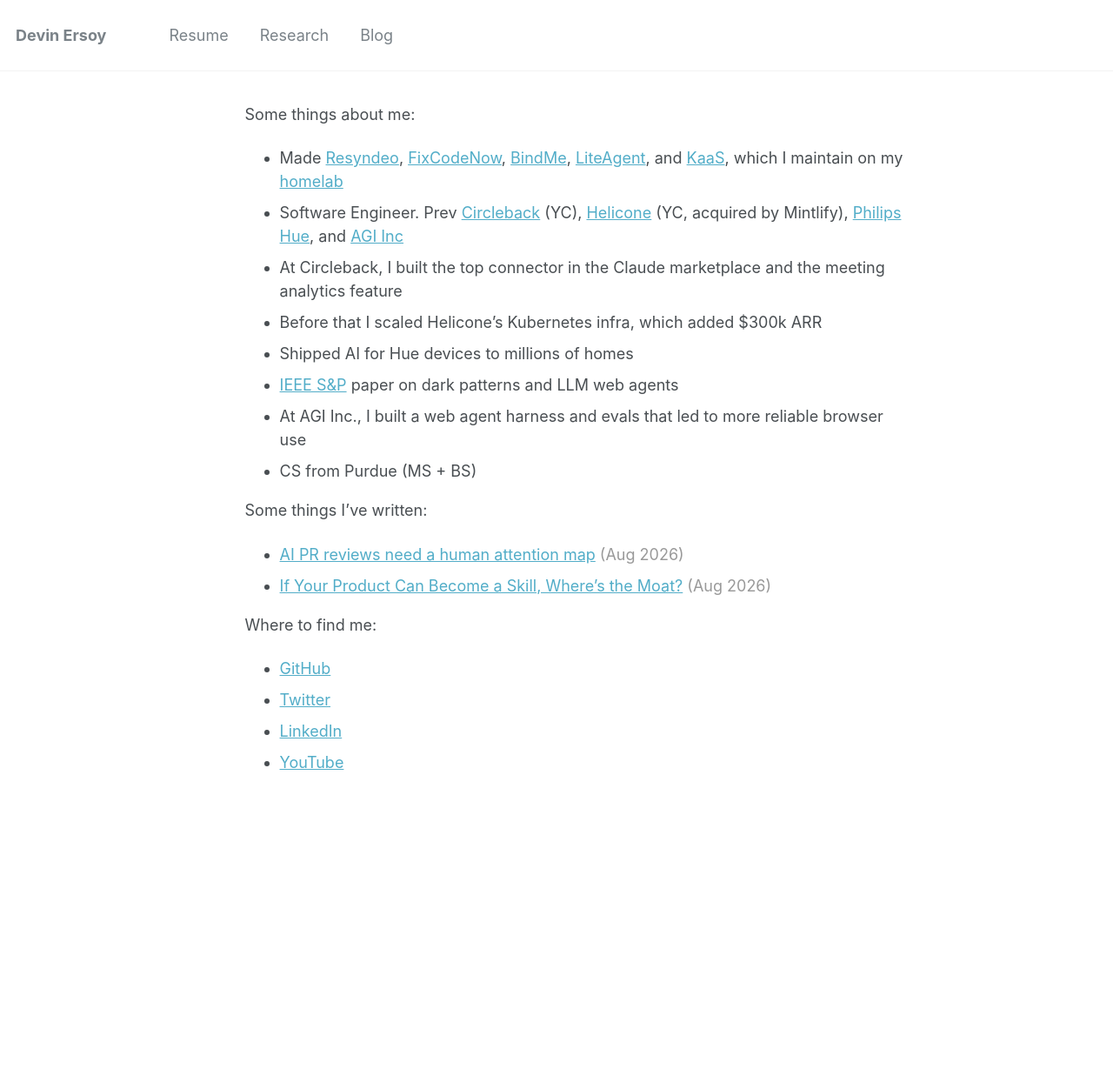
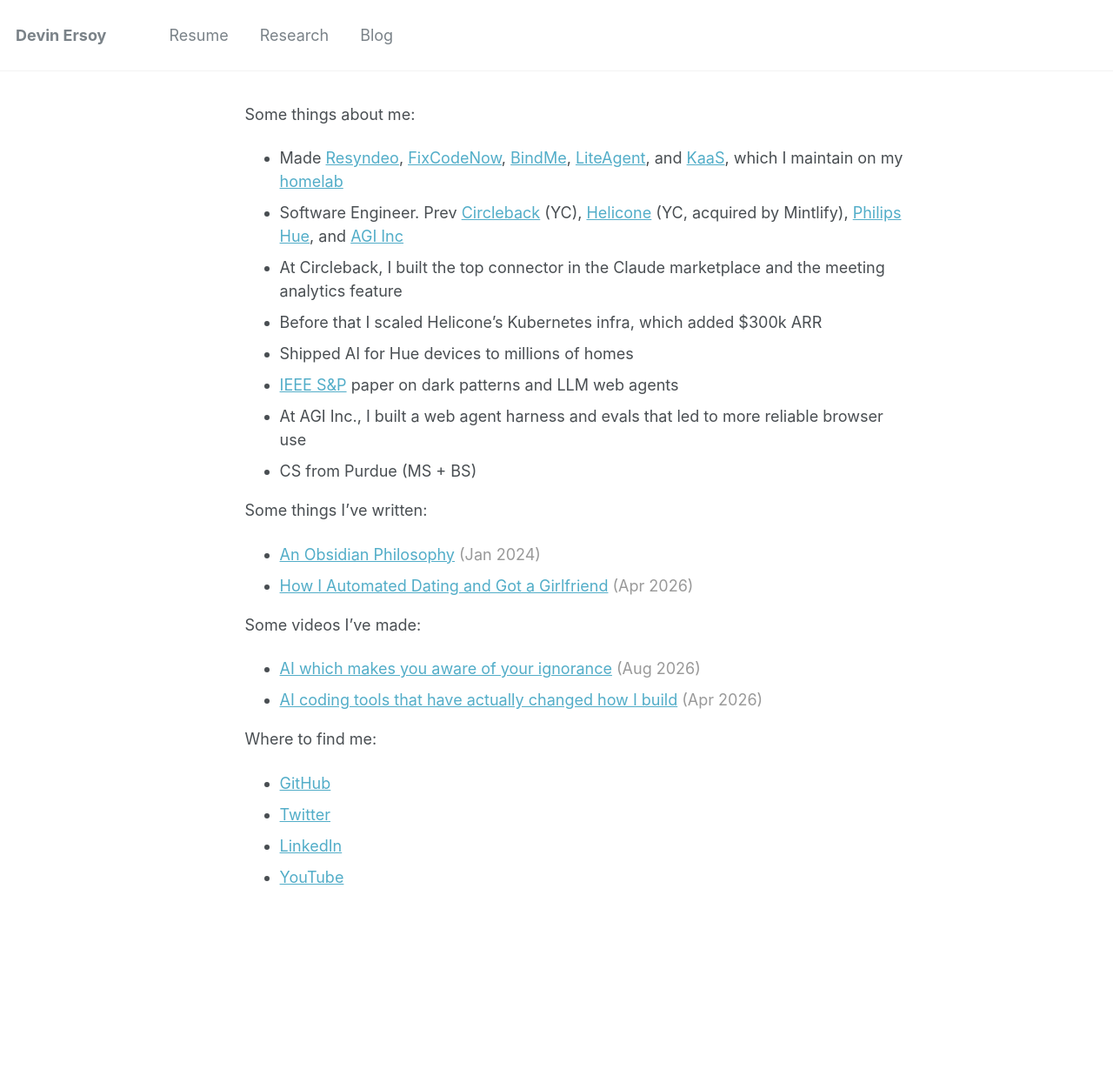
Before and after one commit to devinat1/devinat1.github.io, a Jekyll site: the page built from _pages/about.md, in a window 1280 px wide. Shown: the whole page at 87% size. Built offline with Jekyll 4.4.1, drawn with Linux system fonts in a browser that asks for light colours; before the commit the page ends 1097 px from its top, so only the background shows below that.

Commit message:
Swap homepage writing links and add a videos section.
Co-authored-by: Cursor <cursoragent@cursor.com>

```diff
--- a/_pages/about.md
+++ b/_pages/about.md
@@ -33,8 +33,13 @@ Some things about me:
 
 Some things I've written:
 
-- [AI PR reviews need a human attention map](https://blog.mydevin.com/agent-tooling/AI-PR-reviews-need-a-human-attention-map) <span class="date">(Aug 2026)</span>
-- [If Your Product Can Become a Skill, Where's the Moat?](https://blog.mydevin.com/agent-tooling/Skillify-The-Cost-Test-and-the-Moat-Test) <span class="date">(Aug 2026)</span>
+- [An Obsidian Philosophy](https://medium.com/@devinat11/an-obsidian-philosophy-bcb5a11bb617) <span class="date">(Jan 2024)</span>
+- [How I Automated Dating and Got a Girlfriend](https://blog.mydevin.com/personal/How-I-Automated-Dating-and-Got-a-Girlfriend) <span class="date">(Apr 2026)</span>
+
+Some videos I've made:
+
+- [AI which makes you aware of your ignorance](https://www.youtube.com/watch?v=ck6SEvEsOqE) <span class="date">(Aug 2026)</span>
+- [AI coding tools that have actually changed how I build](https://www.youtube.com/watch?v=swUqdExzy0I) <span class="date">(Apr 2026)</span>
 
 Where to find me:
 
```
